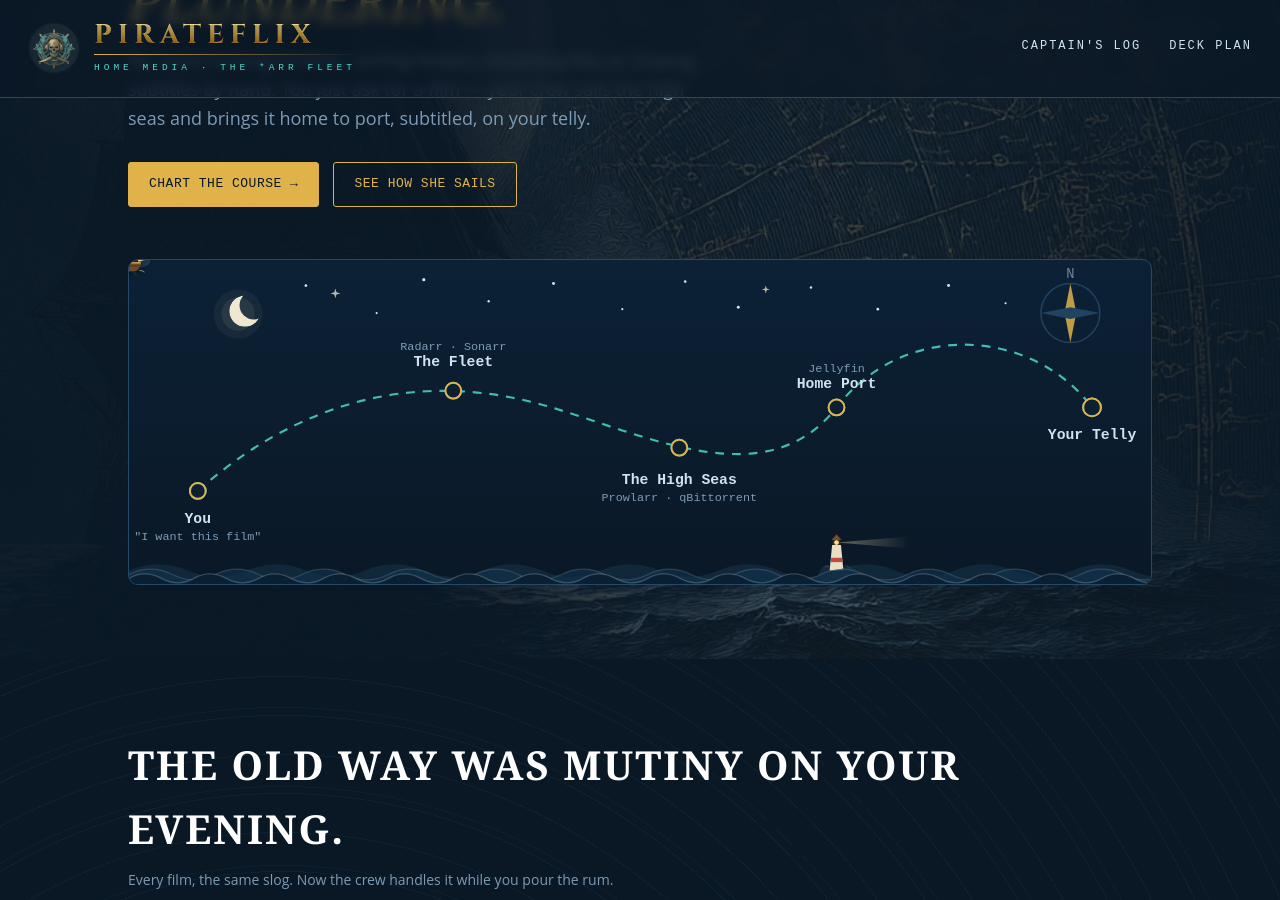
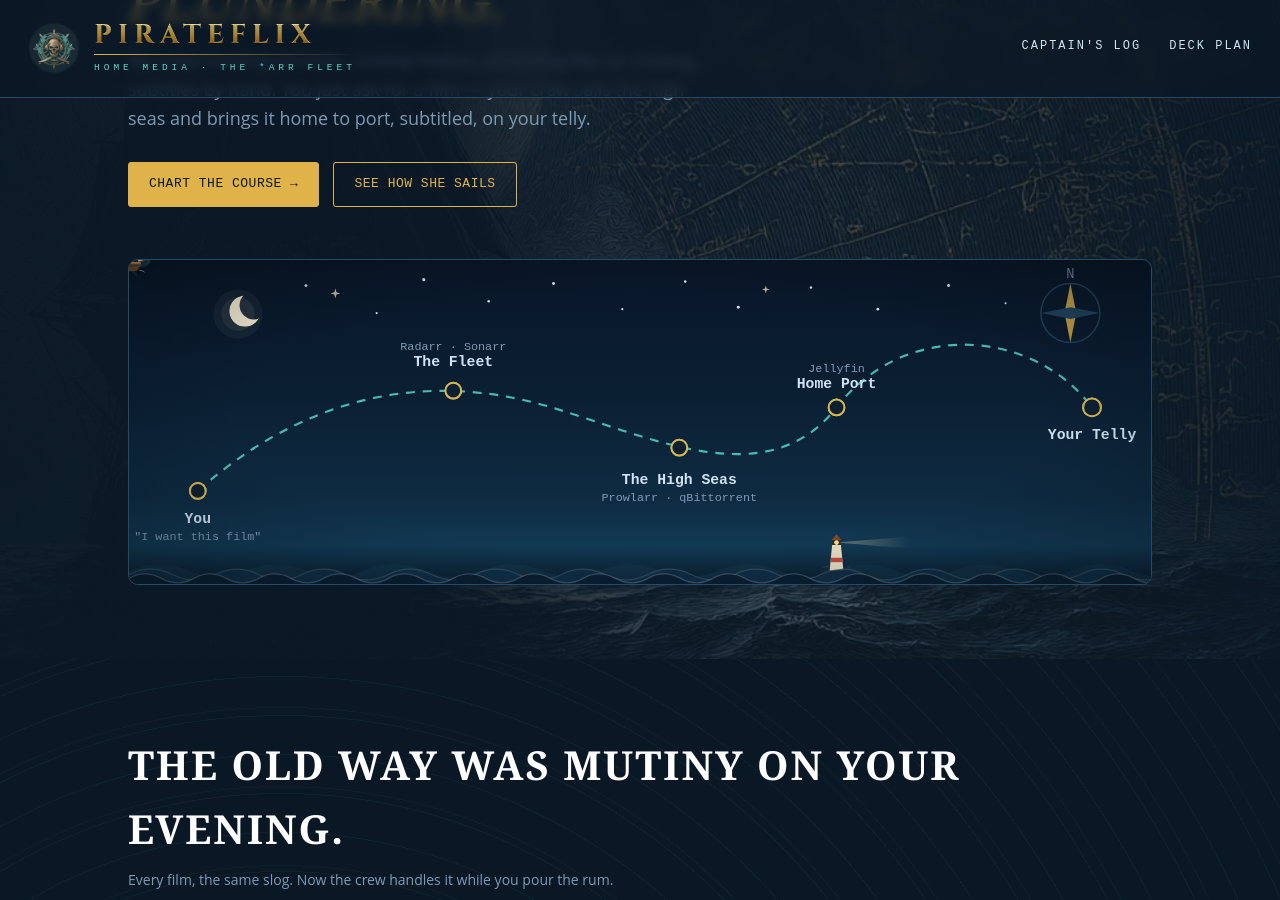
Before and after one commit to SanguPackage/htpc, a Jekyll site: the page built from index.md, in a window 1280 px wide and 900 px high, scrolled down 350 px. Built offline with Jekyll 4.4.1, drawn with Linux system fonts in a browser that asks for light colours.

Commit message:
svg: add night-sky gradient and vignette to voyage-map

```diff
--- a/_includes/pirate/voyage-map.html
+++ b/_includes/pirate/voyage-map.html
@@ -1,4 +1,23 @@
 <svg viewBox="0 0 1040 330" role="img" aria-label="The voyage of a request">
+  <defs>
+    <!-- night sky: deep zenith easing down to a faint atmospheric glow just above the
+         waterline; the wave layers below sit over its lowest band -->
+    <linearGradient id="sky" x1="0" y1="0" x2="0" y2="1">
+      <stop offset="0"   stop-color="#081627"/>
+      <stop offset=".42" stop-color="#0b1f33"/>
+      <stop offset=".74" stop-color="#0e2b42"/>
+      <stop offset=".88" stop-color="#123a54"/>
+      <stop offset="1"   stop-color="#0a1d2d"/>
+    </linearGradient>
+    <!-- corner vignette to frame the scene; stays clear through the centre (offset .5) so the
+         edge waypoint labels keep their contrast -->
+    <radialGradient id="vignette" cx=".5" cy=".5" r=".78">
+      <stop offset="0"  stop-color="#02070d" stop-opacity="0"/>
+      <stop offset=".5" stop-color="#02070d" stop-opacity="0"/>
+      <stop offset="1"  stop-color="#02070d" stop-opacity=".4"/>
+    </radialGradient>
+  </defs>
+  <rect x="0" y="0" width="1040" height="330" fill="url(#sky)"/>
   <!-- night sky: moon + twinkling stars -->
   <g class="sky">
     <defs>
@@ -229,4 +248,6 @@
     </g>
     <animateMotion dur="15s" repeatCount="indefinite" rotate="auto"><mpath href="#rt"/></animateMotion>
   </g>
+  <!-- vignette sits on top of everything so it frames the whole scene -->
+  <rect x="0" y="0" width="1040" height="330" fill="url(#vignette)" pointer-events="none"/>
 </svg>
```
